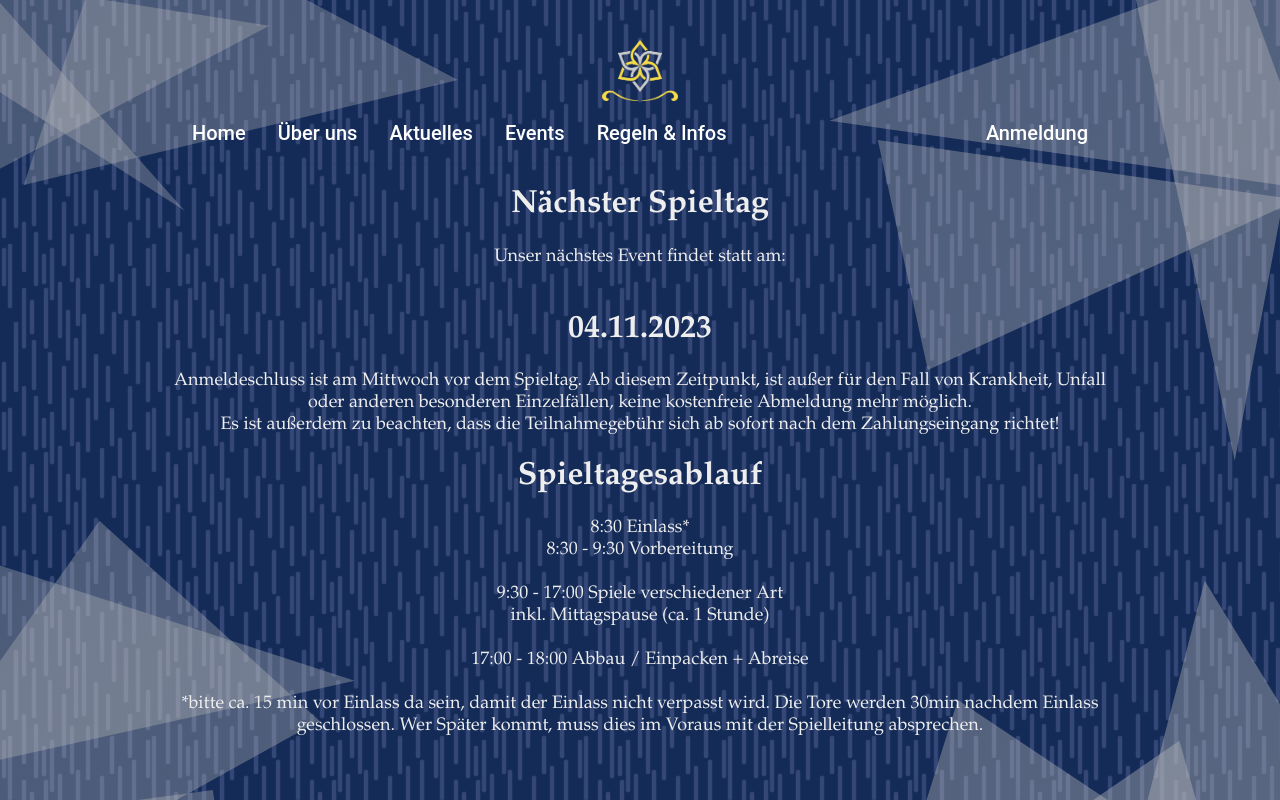
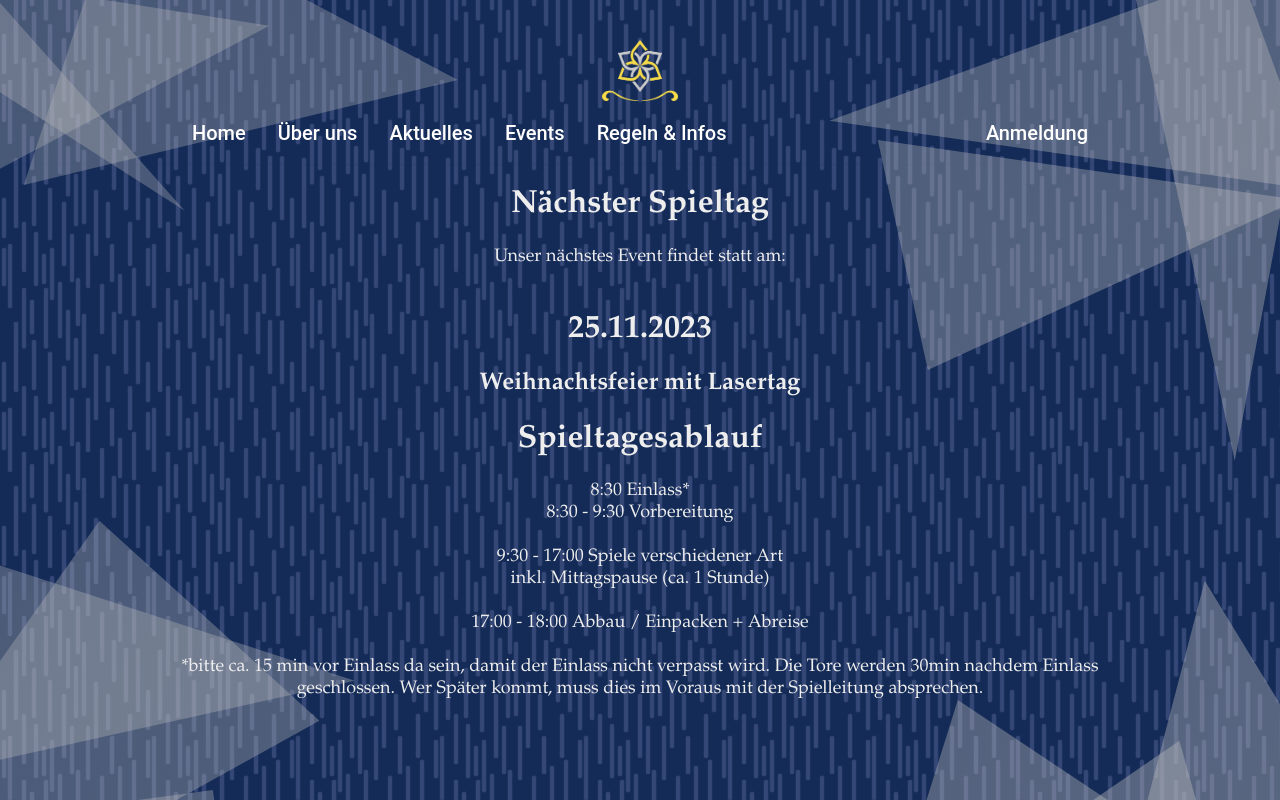
Before and after one commit to freizeit-team-dresden/airsoft, an Angular app: page /#/events in a window 1280 px wide. Shown: the top 800 px of the page. Built offline with nearby package versions, Linux system fonts and the light colour scheme.

Commit message:
Update events.component.html

```diff
--- a/src/app/events/events.component.html
+++ b/src/app/events/events.component.html
@@ -2,10 +2,10 @@
     <h1>Nächster Spieltag</h1>
     <p class="introText">Unser nächstes Event findet statt am:
     <br><br></p>
-    <h1>04.11.2023</h1>
-    <h2></h2>
-    <p class="introText">Anmeldeschluss ist am Mittwoch vor dem Spieltag. Ab diesem Zeitpunkt, ist außer für den Fall von Krankheit, Unfall oder anderen besonderen Einzelfällen, keine kostenfreie Abmeldung mehr möglich.<br>
-    Es ist außerdem zu beachten, dass die Teilnahmegebühr sich ab sofort nach dem Zahlungseingang richtet!</p>
+    <h1>25.11.2023</h1>
+    <h2>Weihnachtsfeier mit Lasertag</h2>
+    <!--<p class="introText">Anmeldeschluss ist am Mittwoch vor dem Spieltag. Ab diesem Zeitpunkt, ist außer für den Fall von Krankheit, Unfall oder anderen besonderen Einzelfällen, keine kostenfreie Abmeldung mehr möglich.<br>
+    Es ist außerdem zu beachten, dass die Teilnahmegebühr sich ab sofort nach dem Zahlungseingang richtet!</p>-->
 
   <h1>Spieltagesablauf</h1>
   <p class="introText">8:30 Einlass*<br>
```
